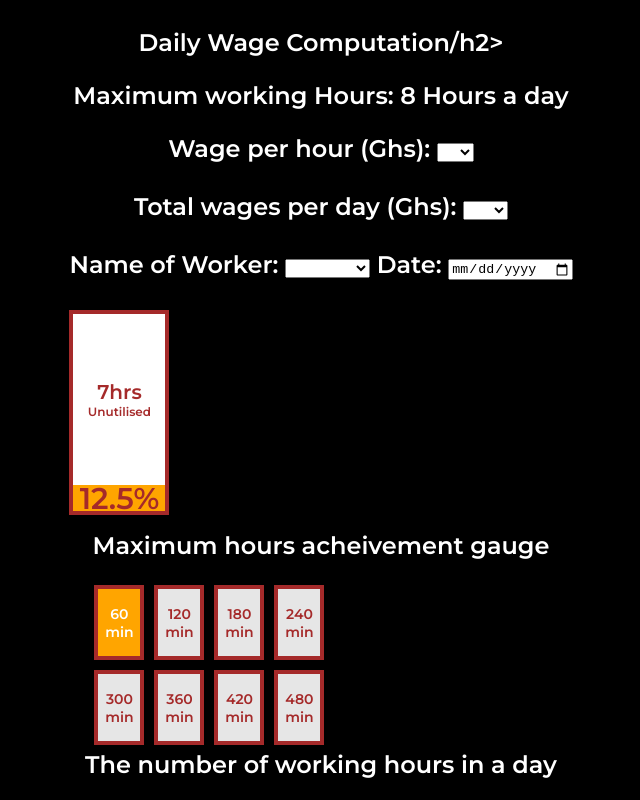
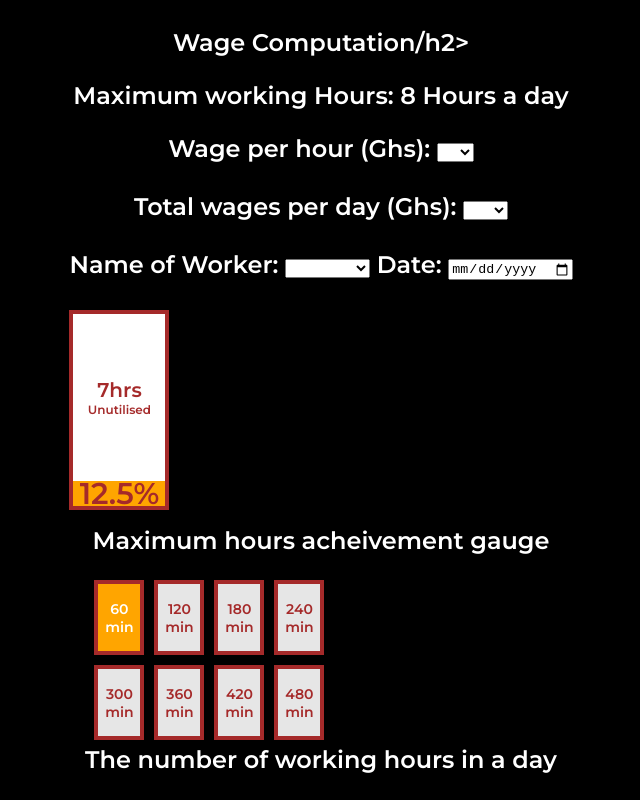
Before and after one commit to Anloosi/paperlessDailyWages, a plain HTML site: page index.html in a window 1280 px wide. Both pictures are taken after a click on the element "60 min". Shown: the top 800 px of the page, without its empty margins (319-959 px from the left). Drawn offline with Linux system fonts and the light colour scheme.

Commit message:
second commit

```diff
--- a/index.html
+++ b/index.html
@@ -7,7 +7,7 @@
     <title>Casual Workers' Wage Computation</title>
   </head>
   <body>
-    <h2>Daily Wage Computation/h2>
+    <h2>Wage Computation/h2>
     <p>Maximum working Hours: 8 Hours a day</p>
     <form>
       <label for="wagehr">Wage per hour (Ghs):</label>
--- a/index.js
+++ b/index.js
@@ -35,7 +35,7 @@ function updateHours() {
         percentage.style.height = 0
     } else {
         percentage.style.visibility = 'visible'
-        percentage.style.height = `${eightHours / maximumHours * 205}px`
+        percentage.style.height = `${eightHours / maximumHours * 200}px`
         percentage.innerText = `${eightHours / maximumHours * 100}%`
     }
 
--- a/style.css
+++ b/style.css
@@ -35,7 +35,7 @@ h3 {
   border: 4px solid var(--border-color);
   color: var(--border-color);
   border-radius: 0px;
-  height: 205px;
+  height: 200px;
   width: 100px;
   margin: 30px 0;
   display: flex;
```
